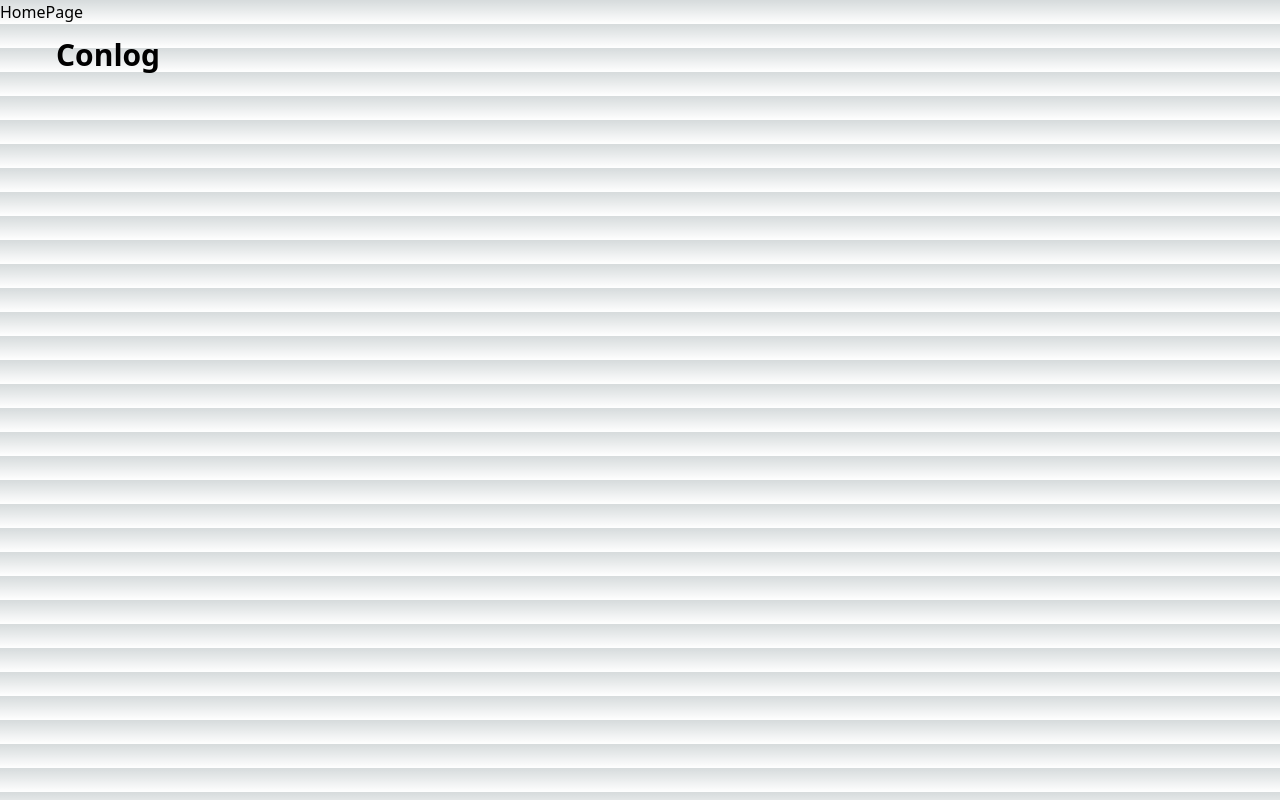
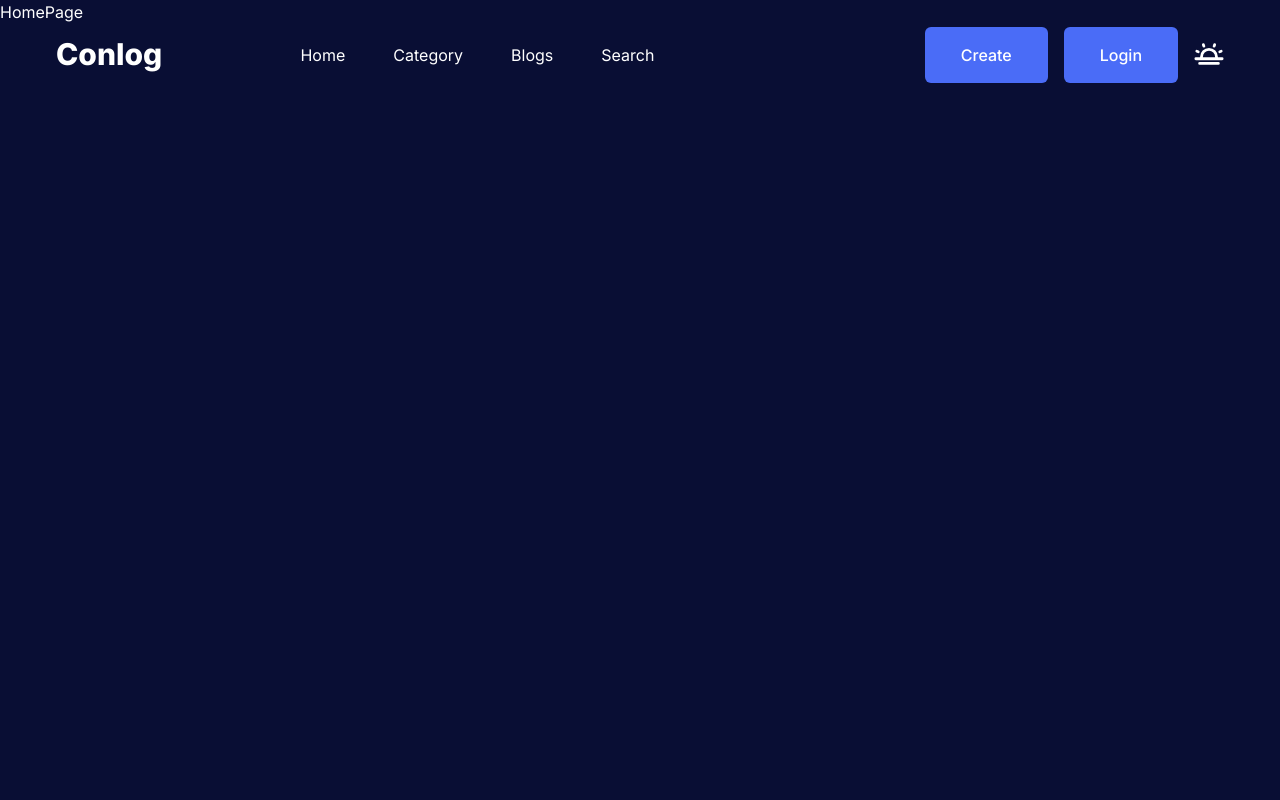
Before and after one commit to wooriki/Blog-nextjs-typeScript-Fullstack, a Next.js app: page / in a window 1280 px wide. Built offline with nearby package versions, Linux system fonts and the light colour scheme.

Commit message:
Blog page initial build...

```diff
--- a/src/app/globals.css
+++ b/src/app/globals.css
@@ -1,33 +1,33 @@
+@import url("https://fonts.googleapis.com/css2?family=Inter:wght@100;200;300;400;500;600;700;800;900&display=swap");
+
 @tailwind base;
 @tailwind components;
 @tailwind utilities;
 
-:root {
-  --foreground-rgb: 0, 0, 0;
-  --background-start-rgb: 214, 219, 220;
-  --background-end-rgb: 255, 255, 255;
-}
-
-@media (prefers-color-scheme: dark) {
-  :root {
-    --foreground-rgb: 255, 255, 255;
-    --background-start-rgb: 0, 0, 0;
-    --background-end-rgb: 0, 0, 0;
+@layer base {
+  body {
+    font-family: "Inter", sans-serif;
   }
 }
 
-body {
-  color: rgb(var(--foreground-rgb));
-  background: linear-gradient(
-      to bottom,
-      transparent,
-      rgb(var(--background-end-rgb))
-    )
-    rgb(var(--background-start-rgb));
-}
+@layer components {
+  input[type="checkbox"]:checked ~ label span svg {
+    @apply inline-flex;
+  }
 
-@layer utilities {
-  .text-balance {
-    text-wrap: balance;
+  .sticky .header-logo {
+    @apply py-5 lg:py-2;
+  }
+
+  .sticky .menu-scroll.active {
+    @apply opacity-70;
+  }
+
+  input#togglePlan:checked ~ .dot {
+    @apply translate-x-full;
+  }
+
+  input#checkboxLabel:checked ~ .box span {
+    @apply opacity-100;
   }
 }
--- a/src/app/layout.tsx
+++ b/src/app/layout.tsx
@@ -20,7 +20,7 @@
 }>) {
   return (
     <html lang="en">
-      <body>
+      <body className="dark:bg-black">
         <NextThemeProvider>
           <NextAuthProvider>
             <GlobalState>
--- a/src/components/header/index.tsx
+++ b/src/components/header/index.tsx
@@ -2,9 +2,14 @@
 
 import Link from "next/link";
 import { useEffect, useState } from "react";
+import { menuItems } from "../utils";
+import { MenuItems } from "../utils/types";
+import Button from "../button";
+import ThemeToggler from "../theme";
 
 export default function Header() {
   const [sticky, setSticky] = useState<boolean>(false);
+  const [navbarOpen, serNavbarOpen] = useState<boolean>(false);
 
   function handleStickyNavbar() {
     if (window.screenY >= 80) {
@@ -14,6 +19,9 @@
     }
   }
 
+  function handleNavbarToggle() {
+    serNavbarOpen(!navbarOpen);
+  }
   useEffect(() => {
     window.addEventListener("scroll", handleStickyNavbar);
   }, []);
@@ -41,6 +49,60 @@
                 Conlog
               </Link>
             </div>
+            <div className="flex w-full items-center justify-between px-4">
+              <div>
+                <button
+                  onClick={handleNavbarToggle}
+                  id="navbarToggler"
+                  aria-label="mobile Menu"
+                  className="absolute right-4 top-1/2 block translate-y-[-50%] rounded-lg px-3 py-[6px] ring-primary focus:ring-2 lg:hidden"
+                >
+                  <span
+                    className={`relative my-1.5 block h-0.5 w-[30px] bg-black transition-all duration-300 dark:bg-white ${
+                      navbarOpen ? "top-7px rotate-45" : ""
+                    }`}
+                  />
+                  <span
+                    className={`relative my-1.5 block h-0.5 w-[30px] bg-black transition-all duration-300 dark:bg-white ${
+                      navbarOpen ? "opacity-0" : ""
+                    }`}
+                  />
+                  <span
+                    className={`relative my-1.5 block h-0.5 w-[30px] bg-black transition-all duration-300 dark:bg-white ${
+                      navbarOpen ? "top-8px -rotate-45" : ""
+                    }`}
+                  />
+                </button>
+                <nav
+                  id="navbarCollapse"
+                  className={`absolute right-0 z-30 w-[250px] rounded border-[.5px] bg-white border-body-color/50 py-4 px-6 duration-300 dark:border-body-color/20 dark:bg-black lg:visible lg:static lg:w-auto lg:border-none lg:!bg-transparent lg:p-0 lg:opacity-100 ${
+                    navbarOpen
+                      ? "visible top-full opacity-100"
+                      : "invisible top-[120%] opacity-0"
+                  }`}
+                >
+                  <ul className="block lg:flex lg:space-x-12">
+                    {menuItems.map((item: MenuItems) => (
+                      <li key={item.id} className="group relative">
+                        <Link
+                          href={item.path}
+                          className={`flex py-2 text-base text-dark group-hover:opacity-70 dark:text-white lg:mr-0 lg:inline-flex lg:py-6 lg:px-0`}
+                        >
+                          {item.label}
+                        </Link>
+                      </li>
+                    ))}
+                  </ul>
+                </nav>
+              </div>
+              <div className="flex gap-4 items-center justify-end pr-16 lg:pr-0">
+                <Button text="Create" onClick={() => {}} />
+                <Button text="Login" onClick={() => {}} />
+                <div className="flex gap-3 items-center">
+                  <ThemeToggler />
+                </div>
+              </div>
+            </div>
           </div>
         </div>
       </header>
--- /dev/null
+++ b/src/components/theme/index.tsx
@@ -0,0 +1,19 @@
+"use client";
+
+import { useTheme } from "next-themes";
+import { MdDarkMode } from "react-icons/md";
+import { PiSunHorizonBold } from "react-icons/pi";
+
+export default function ThemeToggler() {
+  const { theme, setTheme } = useTheme();
+
+  return (
+    <button onClick={() => setTheme(theme === "dark" ? "light" : "dark")}>
+      {theme === "dark" ? (
+        <PiSunHorizonBold size={30} />
+      ) : (
+        <MdDarkMode size={30} />
+      )}
+    </button>
+  );
+}
--- /dev/null
+++ b/src/components/utils/index.ts
@@ -0,0 +1,24 @@
+import { MenuItems } from "./types";
+
+export const menuItems: MenuItems[] = [
+  {
+    id: "home",
+    label: "Home",
+    path: "/",
+  },
+  {
+    id: "category",
+    label: "Category",
+    path: "/catrgory",
+  },
+  {
+    id: "blogs",
+    label: "Blogs",
+    path: "/blogs",
+  },
+  {
+    id: "search",
+    label: "Search",
+    path: "/search",
+  },
+];
--- /dev/null
+++ b/src/components/utils/types.ts
@@ -0,0 +1,5 @@
+export interface MenuItems {
+  id: string;
+  label: string;
+  path: string;
+}
```
